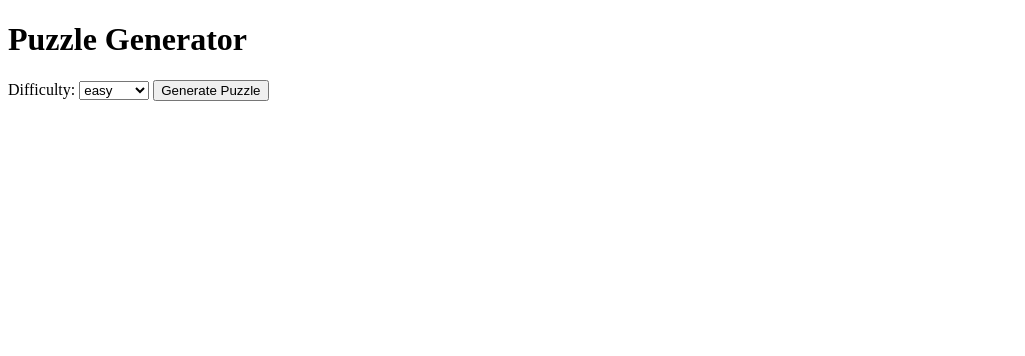
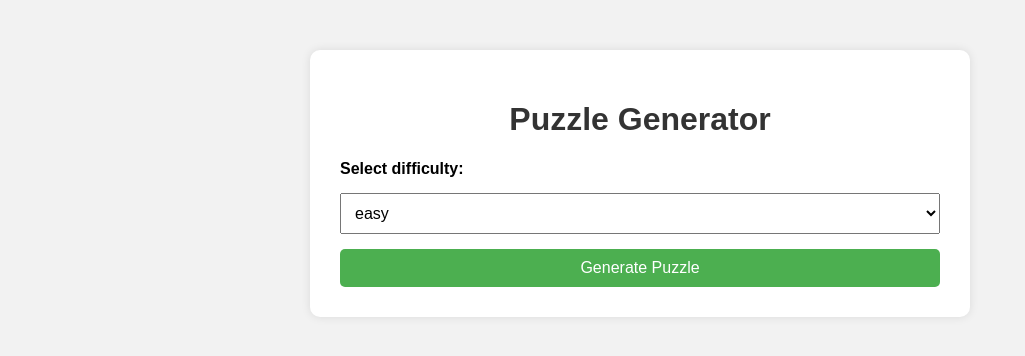
Before and after one commit to Yamanth7/Puzzle_generator, a Flask app: page / in a window 1280 px wide. Shown: the top 356 px of the page, without its empty margins (0-1025 px from the left). Run offline with Flask 3, Linux system fonts and the light colour scheme.

Commit message:
Initial commit

```diff
--- a/app/app.py
+++ b/app/app.py
@@ -2,7 +2,6 @@ from flask import Flask, render_template, request
 from src.puzzle_generator import generate_puzzle
 from src.tracker import PerformanceTracker
 from src.yatacku import adjust_difficulty
-
 
 app = Flask(__name__)
 
@@ -13,9 +12,8 @@ def home():
 @app.route("/generate", methods=["POST"])
 def generate():
     difficulty = request.form.get("difficulty", "medium")
-
     puzzle = generate_puzzle(difficulty)
-    return f"<h2>Your Puzzle:</h2><p>{puzzle}</p>"
+    return render_template("index.html", puzzle=puzzle, difficulty=difficulty)
 
 if __name__ == "__main__":
     app.run(debug=True)
--- a/templates/index.html
+++ b/templates/index.html
@@ -1,18 +1,29 @@
 <!DOCTYPE html>
 <html>
 <head>
+    <meta charset="UTF-8">
     <title>Puzzle Generator</title>
+    <link rel="stylesheet" type="text/css" href="{{ url_for('static', filename='style.css') }}">
 </head>
 <body>
+    <div class="container">
         <h1>Puzzle Generator</h1>
         <form method="POST" action="/generate">
-        <label>Difficulty:</label>
+            <label>Select difficulty:</label>
             <select name="difficulty">
-            <option>easy</option>
-            <option>medium</option>
-            <option>hard</option>
+                <option {% if difficulty=='easy' %}selected{% endif %}>easy</option>
+                <option {% if difficulty=='medium' %}selected{% endif %}>medium</option>
+                <option {% if difficulty=='hard' %}selected{% endif %}>hard</option>
             </select>
             <button type="submit">Generate Puzzle</button>
         </form>
+
+        {% if puzzle %}
+        <div class="puzzle">
+            <h2>Your Puzzle:</h2>
+            <pre>{{ puzzle }}</pre>
+        </div>
+        {% endif %}
+    </div>
 </body>
 </html>
--- /dev/null
+++ b/templates/static/style.css
@@ -0,0 +1,56 @@
+body {
+    font-family: Arial, sans-serif;
+    background-color: #f2f2f2;
+    margin: 0;
+    padding: 0;
+}
+
+.container {
+    max-width: 600px;
+    margin: 50px auto;
+    background-color: white;
+    padding: 30px;
+    border-radius: 10px;
+    box-shadow: 0 0 10px rgba(0,0,0,0.1);
+}
+
+h1 {
+    text-align: center;
+    color: #333;
+}
+
+form {
+    display: flex;
+    flex-direction: column;
+    gap: 15px;
+    margin-top: 20px;
+}
+
+label {
+    font-weight: bold;
+}
+
+select, button {
+    padding: 10px;
+    font-size: 16px;
+}
+
+button {
+    background-color: #4CAF50;
+    color: white;
+    border: none;
+    cursor: pointer;
+    border-radius: 5px;
+}
+
+button:hover {
+    background-color: #45a049;
+}
+
+.puzzle {
+    margin-top: 30px;
+    background-color: #f9f9f9;
+    padding: 15px;
+    border-radius: 5px;
+    border: 1px solid #ddd;
+}
```
Lines whose indentation alone changed are shown as unchanged.
